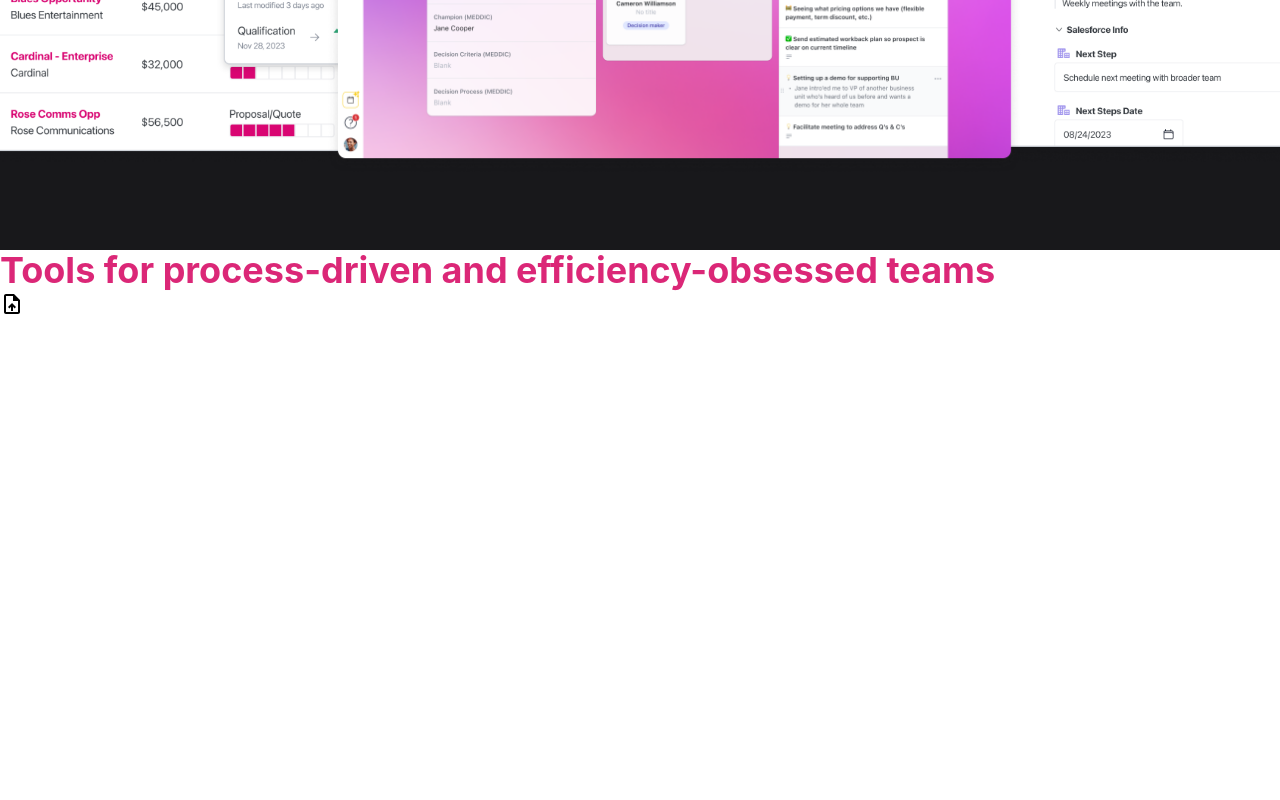
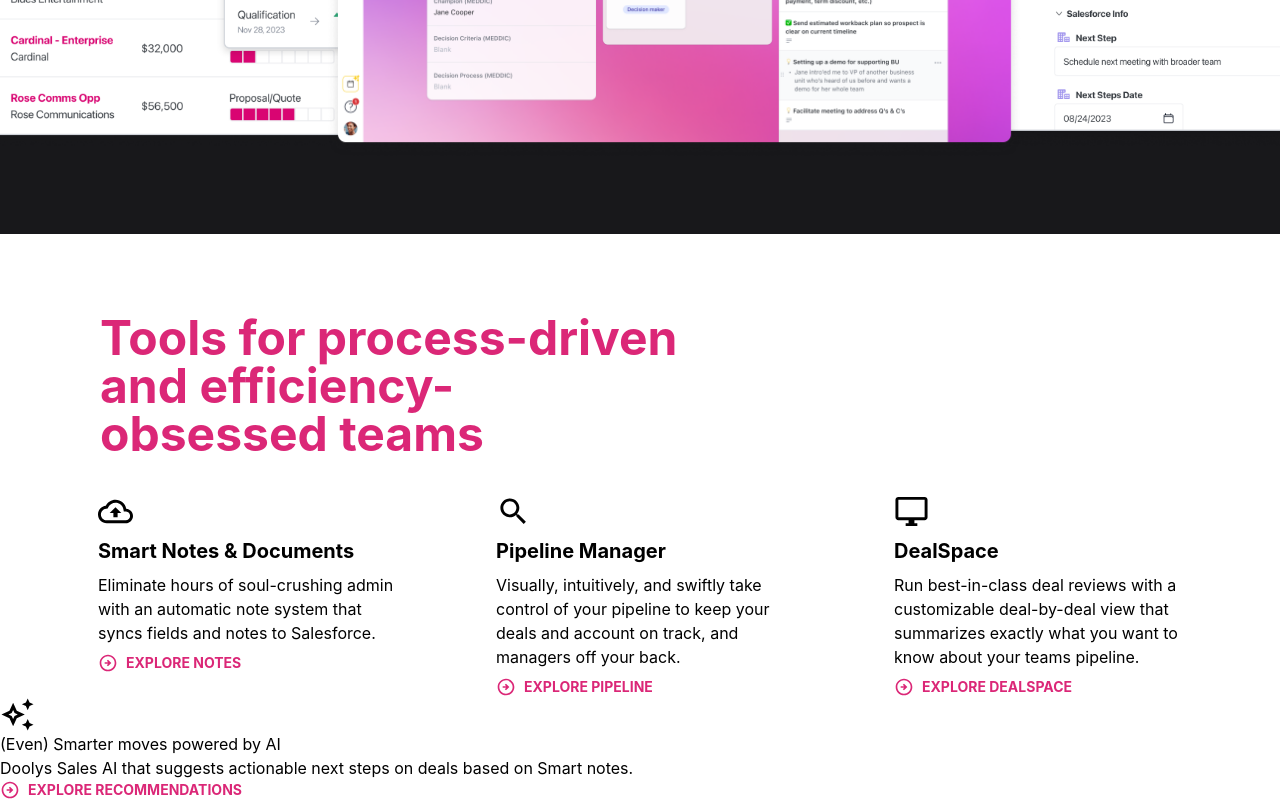
Before and after one commit to Programmingchuks24/Dooly-clone, a React (Create React App) app: page / in a window 1280 px wide. Shown: the part 806-1606 px from the top of the page. Before the commit the page ends 1122 px from the top, so only its background shows below. Built offline with nearby package versions, Linux system fonts and the light colour scheme.

Commit message:
updated files

```diff
--- a/src/App.js
+++ b/src/App.js
@@ -11,7 +11,7 @@ function App() {
         <Header />
 
       </div>
-      <div className = "mt-[6rem]">
+      <div className = "mt-[5rem]">
         <Section />
         <PageSection/>
       </div>
--- a/src/Header.js
+++ b/src/Header.js
@@ -4,7 +4,7 @@ import MenuIcon from '@mui/icons-material/Menu';
 
 function Header() {
   return (
-    <div className="sticky w-auto h-24 bg-zinc-900 pl-5 flex justify-between items-center ">
+    <div className="sticky w-auto h-20 bg-zinc-900 pl-5 flex justify-between items-center ">
 
         <img src = {logo} alt = "logo" className = "h-24 w-[120px]" />
 
--- a/src/PageSection.js
+++ b/src/PageSection.js
@@ -1,16 +1,63 @@
-import { UploadFileOutlined } from '@mui/icons-material'
 import React from 'react'
+import CloudUploadOutlinedIcon from '@mui/icons-material/CloudUploadOutlined';
+import ArrowCircleRightOutlinedIcon from '@mui/icons-material/ArrowCircleRightOutlined';
+import SearchOutlinedIcon from '@mui/icons-material/SearchOutlined';
+import DesktopWindowsOutlinedIcon from '@mui/icons-material/DesktopWindowsOutlined';
+import AutoAwesomeOutlinedIcon from '@mui/icons-material/AutoAwesomeOutlined';
 
 function PageSection() {
   return (
     <div>
-        <h1 className = "text-4xl text-pink-600 font-bold">Tools for process-driven and efficiency-obsessed teams</h1>
+        <h1 className = "text-5xl text-pink-600 font-bold w-[600px] pt-20 pl-5 md:ml-20">Tools for process-driven and efficiency-obsessed teams</h1>
 
 
-        <div >
+        <div className = "flex flex-col justify-evenly md:flex-row " >
 
-            <div>
-                <UploadFileOutlined/>
+            <div className="flex flex-col gap-2 mt-9 ml-3 w-[600px] md:w-[300px]">
+                <CloudUploadOutlinedIcon fontSize="large"/>
+                <p className = "text-xl font-bold">Smart Notes & Documents</p>
+                <p className = "text-wrap">Eliminate hours of soul-crushing admin with an automatic note system that syncs fields and notes to Salesforce.</p>
+
+                <div className = "flex gap-2 cursor-pointer hover:text-pink-500 text-pink-600 transition duration-300 ease-in-out">
+                    <ArrowCircleRightOutlinedIcon fontSize="small" className = "" />
+                    <p className="text-sm font-bold">EXPLORE NOTES</p>
+                </div>
+
+            </div>
+
+            <div className="flex flex-col gap-2 mt-9 ml-3 w-[600px] md:w-[300px]">
+                <SearchOutlinedIcon fontSize="large"/>
+                <p className = "text-xl font-bold">Pipeline Manager</p>
+                <p className = "text-wrap">Visually, intuitively, and swiftly take control of your pipeline to keep your deals and account on track, and managers off your back.</p>
+
+                <div className= "flex gap-2 cursor-pointer hover:text-pink-500 text-pink-600 transition duration-300 ease-in-out">
+                    <ArrowCircleRightOutlinedIcon fontSize="small"/>
+                    <p className = "text-sm font-bold">EXPLORE PIPELINE</p>
+                </div>
+
+            </div>
+
+            <div className = "flex flex-col gap-2 mt-9 ml-3 w-[600px] md:w-[300px]">
+                <DesktopWindowsOutlinedIcon fontSize = "large"/>
+                <p className = "text-xl font-bold">DealSpace</p>
+                <p className="text-wrap">Run best-in-class deal reviews with a customizable deal-by-deal view that summarizes exactly what you want to know about your teams pipeline.</p>
+
+                <div  className="flex gap-2 cursor-pointer hover:text-pink-500 text-pink-600 transition duration-300 ease-in-out">
+                    <ArrowCircleRightOutlinedIcon fontSize="small"/>
+                    <p className="text-sm font-bold">EXPLORE DEALSPACE</p>
+                </div>
+
+            </div>
+
+        </div>
+
+        <div>
+            <AutoAwesomeOutlinedIcon fontSize="large"/>
+            <p>(Even) Smarter moves powered by AI</p>
+            <p>Doolys Sales AI that suggests actionable next steps on deals based on Smart notes.</p>
+            <div  className="flex gap-2 cursor-pointer hover:text-pink-500 text-pink-600 transition duration-300 ease-in-out">
+                <ArrowCircleRightOutlinedIcon fontSize="small"/>
+                <p className="text-sm font-bold">EXPLORE RECOMMENDATIONS</p>
             </div>
         </div>
     </div>
```
